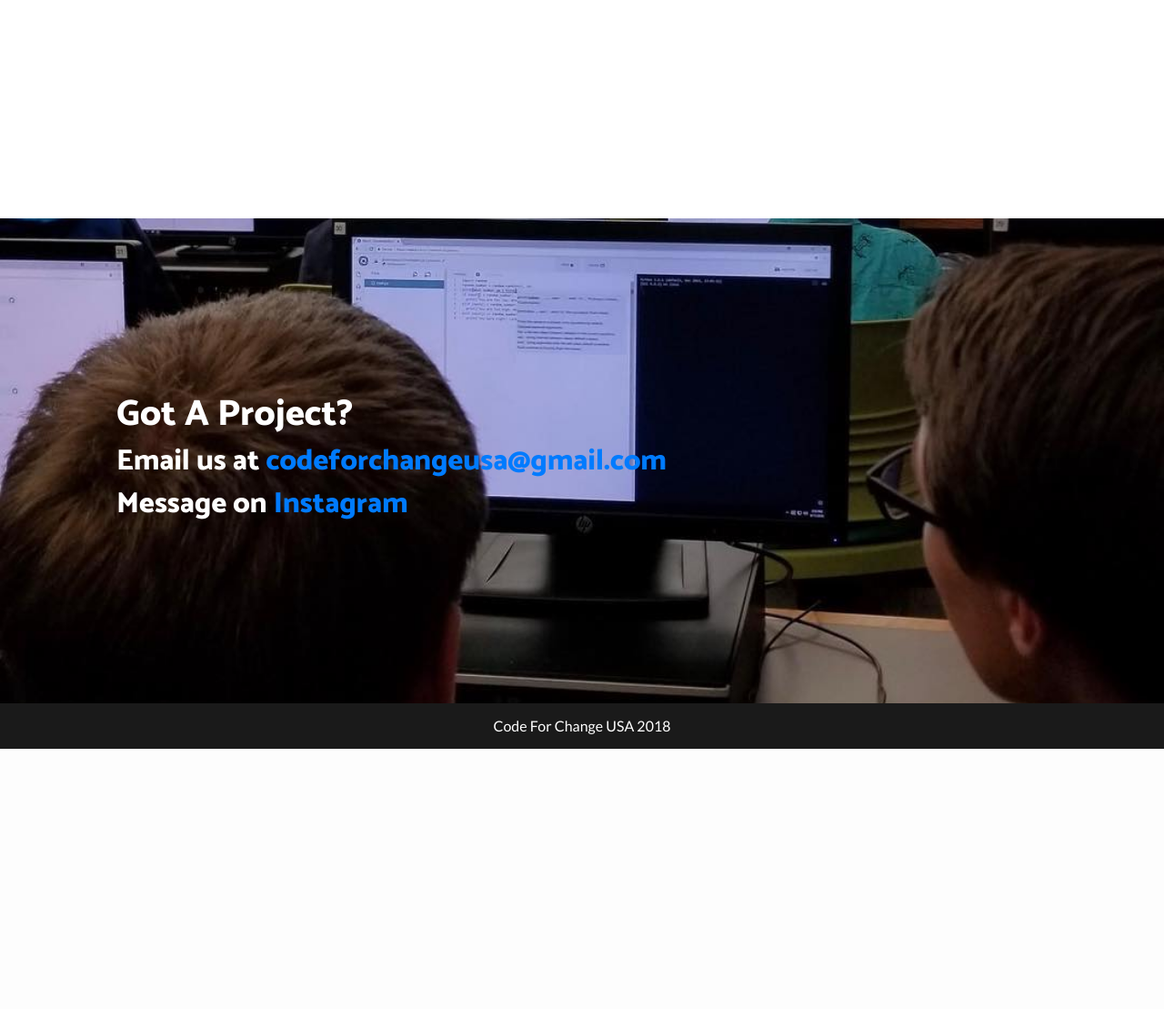
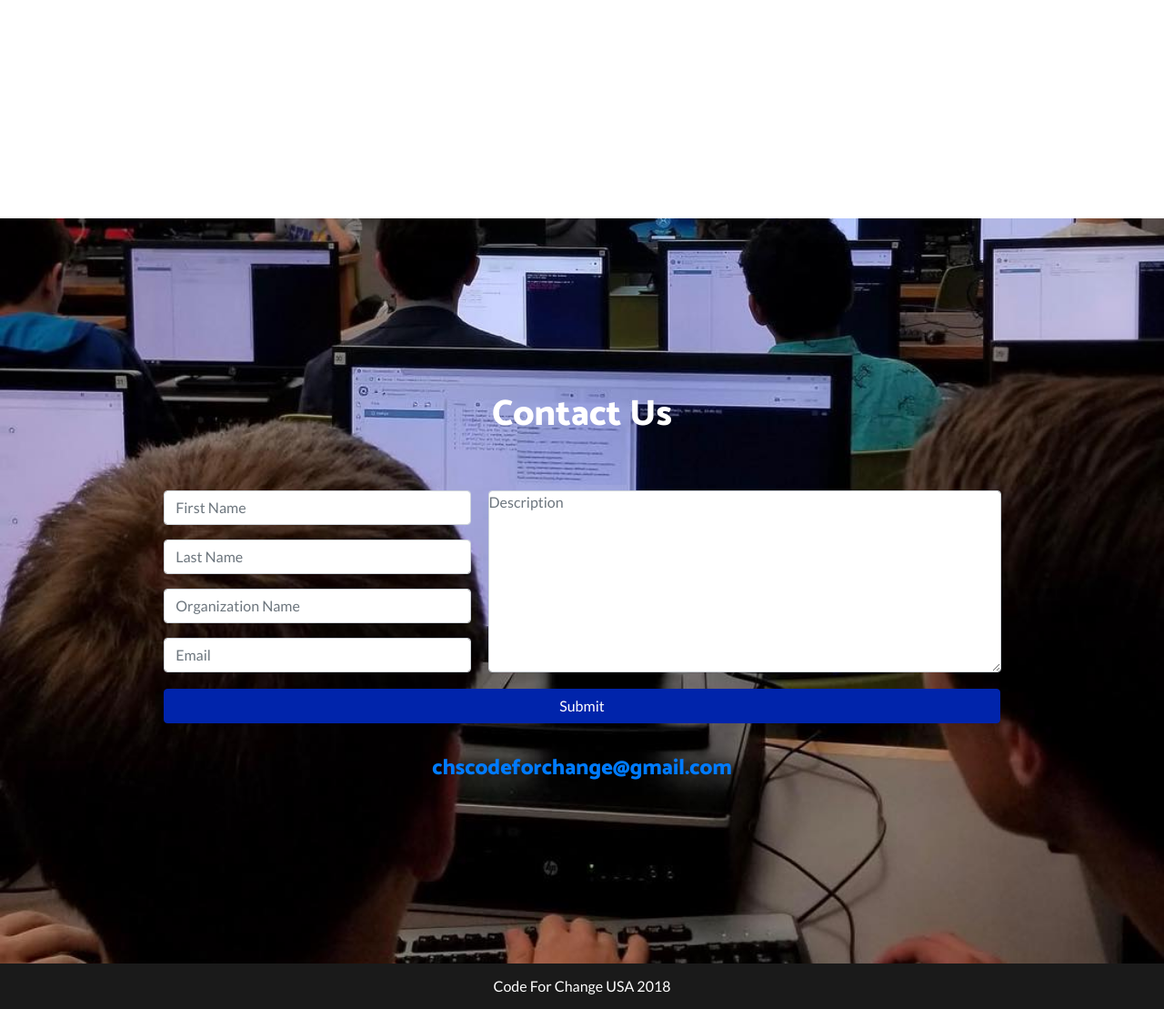
Before and after one commit to CHSCodeForChange/OrganizationWebsite-ClientFacing, a Django app: page / in a window 1280 px wide. Shown: the part 4947-6056 px from the top of the page at 91% size. Before the commit the page ends 5770 px from the top, so only its background shows below. Run offline with Django 3.2, Linux system fonts and the light colour scheme; some libraries are stand-ins or nearby versions.

Commit message:
added the contact table deleted some extra stuff got the contact page working

```diff
--- a/ClubWebsite_django/settings.py
+++ b/ClubWebsite_django/settings.py
@@ -120,6 +120,11 @@ USE_L10N = True
 
 USE_TZ = True
 
+EMAIL_HOST_USER = 'testemail2081@gmail.com' #this is a testing account
+EMAIL_USE_TLS = True
+EMAIL_HOST = 'smtp.gmail.com'
+EMAIL_HOST_PASSWORD = 'TandemTricycle'
+EMAIL_PORT = 587
 
 # Static files (CSS, JavaScript, Images)
 # https://docs.djangoproject.com/en/1.11/howto/static-files/
--- a/form/views.py
+++ b/form/views.py
@@ -14,7 +14,7 @@ def organization(request):
             org.save()
 
             return redirect('/')
-    return render(request, 'forms/project_request.html', {'form': form})
+    return render(request, 'contact.html', {'form': form})
 
 def media(request):
     return render(request, 'form.html', {})
--- /dev/null
+++ b/resources/templates/email.txt
@@ -0,0 +1,4 @@
+
+{{ user }}
+{{ group }}
+{{ domain }}
--- a/resources/templates/index.html
+++ b/resources/templates/index.html
@@ -1,4 +1,4 @@
-{% extends 'header.html' %}
+{% extends 'base.html' %}
 
 {% block content %}
 	<header class="masthead text-center text-white">
@@ -266,11 +266,90 @@
 	</div>
 
 
-	<div id="contact" style="height: 100%; width:100%; margin: 0px; background: url('/static/img/extra/1.jpg') no-repeat center center fixed; background-size: cover; padding-top: 15%; padding-bottom: 15%;">
-		<div style="margin-left: 10%; display: block; color: white;">
-			<h1>Got A Project?</h1>
-			<h2>Email us at <a href="mailto:codeforchangeusa@email.com">codeforchangeusa@gmail.com</a></h2>
-			<h2>Message on <a href="https://www.instagram.com/chscodeforchange/">Instagram</a></h2>
+	<div id="contact"
+	     style="height: 100%; width:100%; margin: 0px; background: url('/static/img/extra/1.jpg') no-repeat center center fixed; background-size: cover; padding-top: 15%; padding-bottom: 15%;">
+		<div style="display: block; color: white; width: 90%; margin-left: 5%; margin-right: 5%;">
+			<style>
+				#masterTable {
+					border-collapse: separate;
+					border-spacing: 10px 10px;
+					background-color: transparent;
+					width: 100%;
+				}
+
+				.has-error .help-block {
+					display: block;
+				}
+
+				.help-block {
+					font-size: small;
+					color: red;
+					margin: 0px;
+					padding: 0px;
+					display: none;
+				}
+			</style>
+			<center><h1>Contact Us</h1></center>
+			<form action="/contact/" method="post" id="masterTable">
+				{% csrf_token %}
+				<table style="width: 80%; margin-top: 5%; background-color: transparent; margin-left: 10%; margin-right: 10%;">
+					<tbody>
+					<tr style="max-height: 200px;">
+						<td style="width: 38%; padding-right: 2%;">
+							<div class="form-group {% if form.subject.errors %}has-error{% endif %}">
+								<input name="firstName" class="form-control form" placeholder="First Name"
+								       id="id_firstName"
+								       type="text" required="required">
+								<p class="help-block">This is incorrect.</p>
+
+							</div>
+
+							<div class="form-group {% if form.subject.errors %}has-error{% endif %}">
+								<input name="lastName" class="form-control form" placeholder="Last Name"
+								       id="id_lastName"
+								       type="text" required="required">
+								<p class="help-block">This is incorrect.</p>
+
+							</div>
+
+							<div class="form-group {% if form.subject.errors %}has-error{% endif %}">
+								<input name="organization" class="form-control form" placeholder="Organization Name"
+								       id="id_organization" type="text" required="required">
+								<p class="help-block">This is incorrect.</p>
+
+							</div>
+
+							<div class="form-group {% if form.subject.errors %}has-error{% endif %}">
+								<input name="email" style="margin-bottom: 0px;" class="form-control form"
+								       placeholder="Email"
+								       id="id_email" type="email"
+								       required="required">
+								<p class="help-block">This is incorrect.</p>
+
+							</div>
+						</td>
+
+
+						<td style="width: 60%; margin: 0px; padding: 0px;">
+							<div class="form-group {% if form.subject.errors %}has-error{% endif %}">
+					<textarea name="comment"
+					          style="padding: 0px; margin: 0px; width: 100%; height: 200px;"
+					          type="text" class="form-control form" placeholder="Description"
+					          required="required"></textarea>
+								<p class="help-block">This is incorrect.</p>
+
+							</div>
+						</td>
+					</tr>
+					<tr style="margin-top: 20px;">
+						<td colspan="2"><input type="submit" class="btn btn-primary btn-block" name="submit"
+						                       value="Submit"/>
+						</td>
+					</tr>
+					</tbody>
+				</table>
+			</form>
+			<center style="margin-top: 3%;"><h4><a href="mailto:chscodeforchange@gmail.com" target="_top">chscodeforchange@gmail.com</a></h4></center>
 		</div>
 	</div>
 
--- a/resources/templates/projects.html
+++ b/resources/templates/projects.html
@@ -1,4 +1,4 @@
-{% extends 'header.html' %}
+{% extends 'base.html' %}
 
 {% block content %}
     <div class="container main-body">
--- a/resources/templates/team.html
+++ b/resources/templates/team.html
@@ -1,4 +1,4 @@
-{% extends 'header.html' %}
+{% extends 'base.html' %}
 {% load static %}
 
 {% block content %}
--- a/website/urls.py
+++ b/website/urls.py
@@ -8,5 +8,6 @@ urlpatterns = [
     url(r'^team/', views.team, name='team'),
     url(r'^map/', views.map, name='map'),
     url(r'^activity/', views.activity, name='activity'),
+    url(r'^contact/', views.contact),
     url(r'^keepalive/', views.keepalive, name='keepalive'),
 ]
--- a/website/views.py
+++ b/website/views.py
@@ -1,20 +1,58 @@
+from django.core.mail import EmailMessage
 from django.shortcuts import render, redirect
+from django.http import HttpResponseRedirect
 
 # Create your views here.
+from django.template.loader import get_template, render_to_string
+
+from website.forms import ContactForm
+
+
 def home(request):
-    return render(request, 'index.html', {})
+	return render(request, 'index.html', {})
+
 
 def projects(request):
-    return render(request, 'projects.html', {})
+	return render(request, 'projects.html', {})
+
 
 def team(request):
-    return render(request, 'team.html', {})
+	return render(request, 'team.html', {})
+
+
+def contact(request):
+	form = ContactForm()
+
+	if request.method == 'POST':
+		form = ContactForm(request.POST)
+		if form.is_valid():
+			contact_name = form.cleaned_data['firstName'] + ' ' + form.cleaned_data['lastName'] + ' from ' + form.cleaned_data['organization']
+			contact_email = 'contact at: '+form.cleaned_data['email']
+			form_content = 'They said: '+ form.cleaned_data['comment']
+
+			message = render_to_string('email.txt', {
+				'user': contact_name,
+				'group': contact_email,
+				'domain': form_content,
+			})
+
+			email = EmailMessage('Request Project', message, to=['chscodeforchange@gmail.com'])
+			email.send()
+
+			return redirect('/')
+		else:
+			return render(request, 'contact.html', {'form': form})
+	else:
+		return render(request, 'contact.html', {'form': form})
+
 
 def map(request):
-    return render(request, 'map.html', {})
+	return render(request, 'map.html', {})
+
 
 def activity(request):
-    return render(request, 'activity.html', {})
+	return render(request, 'activity.html', {})
+
 
 def keepalive(request):
-    return redirect('/map')
+	return redirect('/map')
```
Also changed, not shown: resources/templates/activity.html (+2 -6 lines), resources/templates/contact.html (+73 -24 lines), resources/templates/forms/form.html (deleted, +0 -45 lines), website/forms.py (added, +26 -0 lines), resources/templates/base.html (renamed from resources/templates/header.html).
